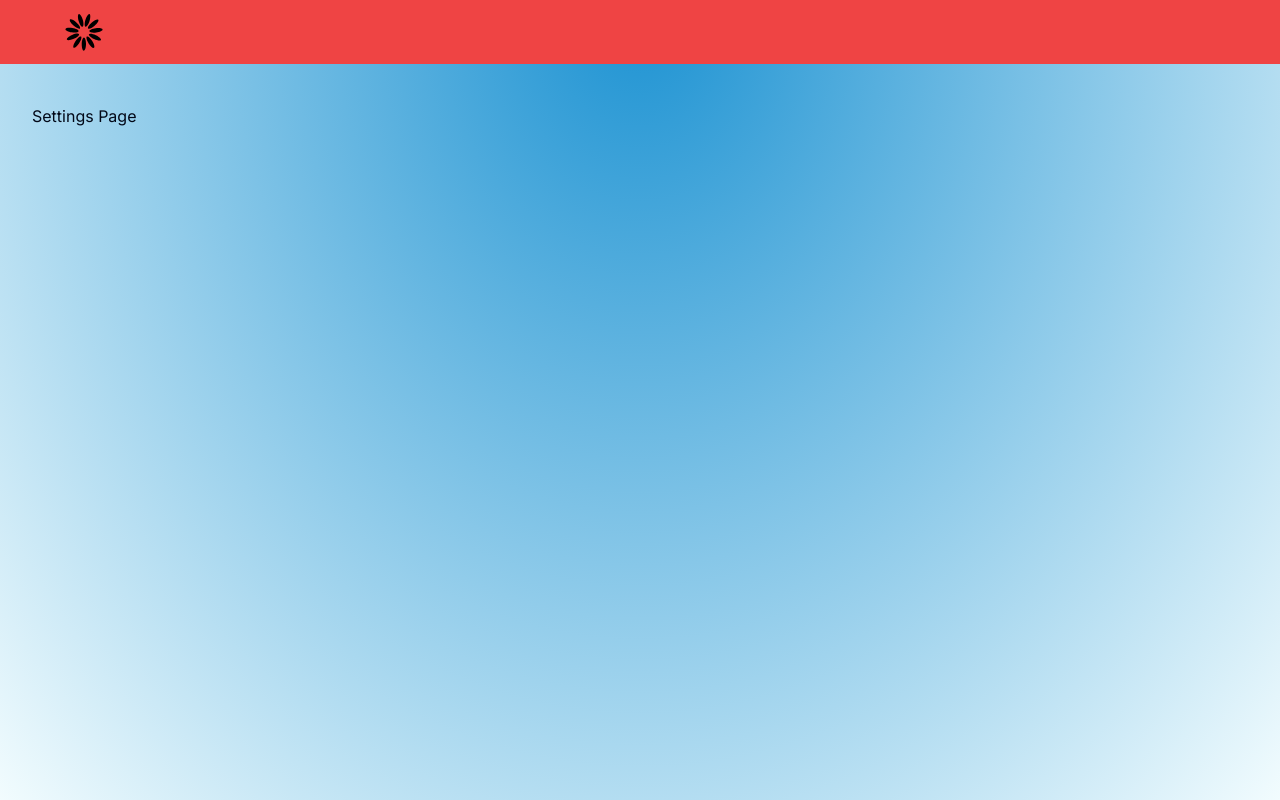
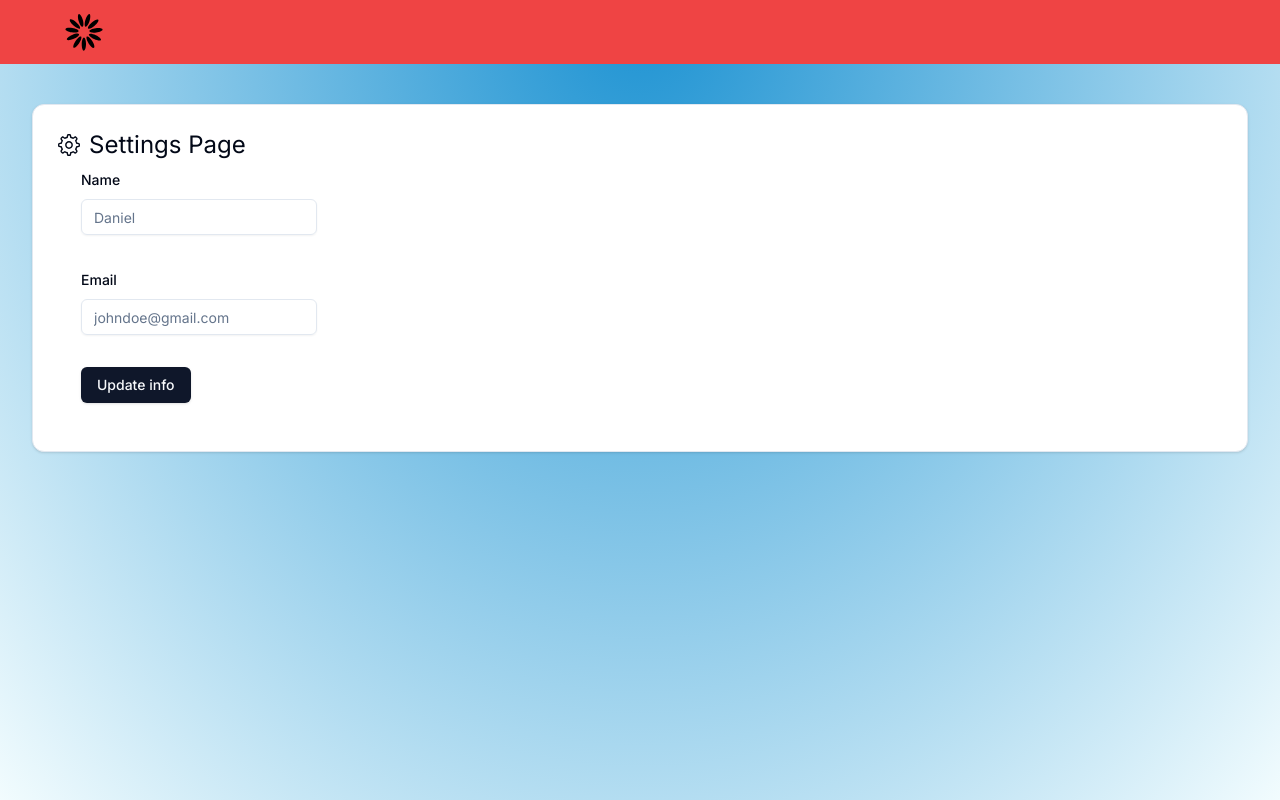
Before and after one commit to danielevans254/custom-auth, a Next.js app: page /settings in a window 1280 px wide. Built offline with nearby package versions, Linux system fonts and the light colour scheme; no server answers.

Commit message:
feat: Add admin pages for session, user, and general admin functionality

```diff
--- /dev/null
+++ b/app/(protected)/(admin)/admin/(account-management)/sessions/page.tsx
@@ -0,0 +1,9 @@
+const AdminViewSessionPage = () => {
+  return (
+    <div>
+      Admin View Session Page
+    </div>
+  );
+}
+
+export default AdminViewSessionPage;
--- /dev/null
+++ b/app/(protected)/(admin)/admin/(account-management)/users/page.tsx
@@ -0,0 +1,14 @@
+'use client';
+
+// TODO: Add the needed data to the admin page, which can only be accessed by the admin
+const AdminUserViewPage = () => {
+  // TODO: Create things here that only the admin can see, or do
+
+  return (
+    <div className="">
+      Admin User View Page
+    </div>
+  );
+}
+
+export default AdminUserViewPage;
--- /dev/null
+++ b/app/(protected)/(admin)/admin/page.tsx
@@ -0,0 +1,20 @@
+'use client';
+
+import { Card, CardContent } from "@/components/ui/card";
+
+// TODO: Add the needed data to the admin page, which can only be accessed by the admin
+const AdminPage = () => {
+  // TODO: Create things here that only the admin can see, or do
+  const onApiClick = async () => {
+    const response = await fetch('/api/admin');
+    console.log(response);
+  }
+
+  return (
+    <div className="">
+      Hello
+    </div>
+  );
+}
+
+export default AdminPage;
--- a/app/(protected)/admin/page.tsx
+++ /dev/null
@@ -1,9 +0,0 @@
-const AdminPage = () => {
-  return (
-    <div>
-      Admin Page
-    </div>
-  );
-}
-
-export default AdminPage;
--- a/app/(protected)/profile/page.tsx
+++ b/app/(protected)/profile/page.tsx
@@ -1,8 +1,19 @@
+'use client'
+
+import { Card, CardContent, CardDescription, CardHeader } from "@/components/ui/card";
+import { FaUser } from "react-icons/fa";
+
 const ProfilePage = () => {
   return (
-    <div>
-      Profile Page
-    </div>
+    <Card className="">
+      <CardHeader>
+        <div className="flex flex-col items-center justify-center">
+          <h1 className="text-2xl">Profile Page</h1>
+        </div>
+      </CardHeader>
+      <CardContent>
+      </CardContent>
+    </Card>
   );
 }
 
--- a/app/(protected)/settings/page.tsx
+++ b/app/(protected)/settings/page.tsx
@@ -1,11 +1,85 @@
 'use client'
+import { useTransition } from "react";
+import { settings } from "@/actions/settings";
+import { Button } from "@/components/ui/button";
+import { Card, CardContent, CardHeader } from "@/components/ui/card";
+import { GearIcon } from "@radix-ui/react-icons";
+import { useSession } from "next-auth/react";
+
+import * as z from "zod";
+import { useForm } from "react-hook-form";
+import { zodResolver } from "@hookform/resolvers/zod"
+import { Form, FormControl, FormDescription, FormField, FormMessage, FormLabel, FormItem } from "@/components/ui/form";
+import { Input } from "@/components/ui/input";
+import { SettingsSchema } from "@/schemas";
 
 const SettingsPage = () => {
+  const { update } = useSession();
+  const [isPending, startTransition] = useTransition();
 
+  const form = useForm<z.infer<typeof SettingsSchema>>({
+    resolver: zodResolver(SettingsSchema),
+    defaultValues: {
+      name: ""
+    }
+  })
+
+  const onSubmit = (values: z.infer<typeof SettingsSchema>) => {
+    startTransition(() => {
+      settings(values).then(() => {
+        update();
+      })
+    })
+  }
+  // NOTE: This is an individual user's settings page, so it must be only accessible by the user the account or an admin
   return (
-    <div className="">
-      Settings Page
-    </div>
+    <Card className="">
+      <CardHeader>
+        <div className="text-center items-center justify-center">
+          <p className="text-2xl flex items-center">
+            <GearIcon className="mr-2 size-6" />
+            Settings Page
+          </p>
+        </div>
+        <CardContent>
+          <div className="flex items-center justify-between">
+            <Form {...form}>
+              <form onSubmit={form.handleSubmit(onSubmit)} className="space-y-8">
+                <FormField
+                  control={form.control}
+                  name="name"
+                  render={({ field }) => (
+                    <FormItem>
+                      <FormLabel>Name</FormLabel>
+                      <FormControl>
+                        <Input placeholder="Daniel" {...field} />
+                      </FormControl>
+                      <FormMessage />
+                    </FormItem>
+                  )}
+                />
+                <FormField
+                  control={form.control}
+                  name="email"
+                  render={({ field }) => (
+                    <FormItem>
+                      <FormLabel>Email</FormLabel>
+                      <FormControl>
+                        <Input placeholder="johndoe@gmail.com" {...field} />
+                      </FormControl>
+                      <FormMessage />
+                    </FormItem>
+                  )}
+                />
+                <Button disabled={isPending} type="submit">
+                  Update info
+                </Button>
+              </form>
+            </Form>
+          </div>
+        </CardContent>
+      </CardHeader>
+    </Card>
   );
 }
 
```
